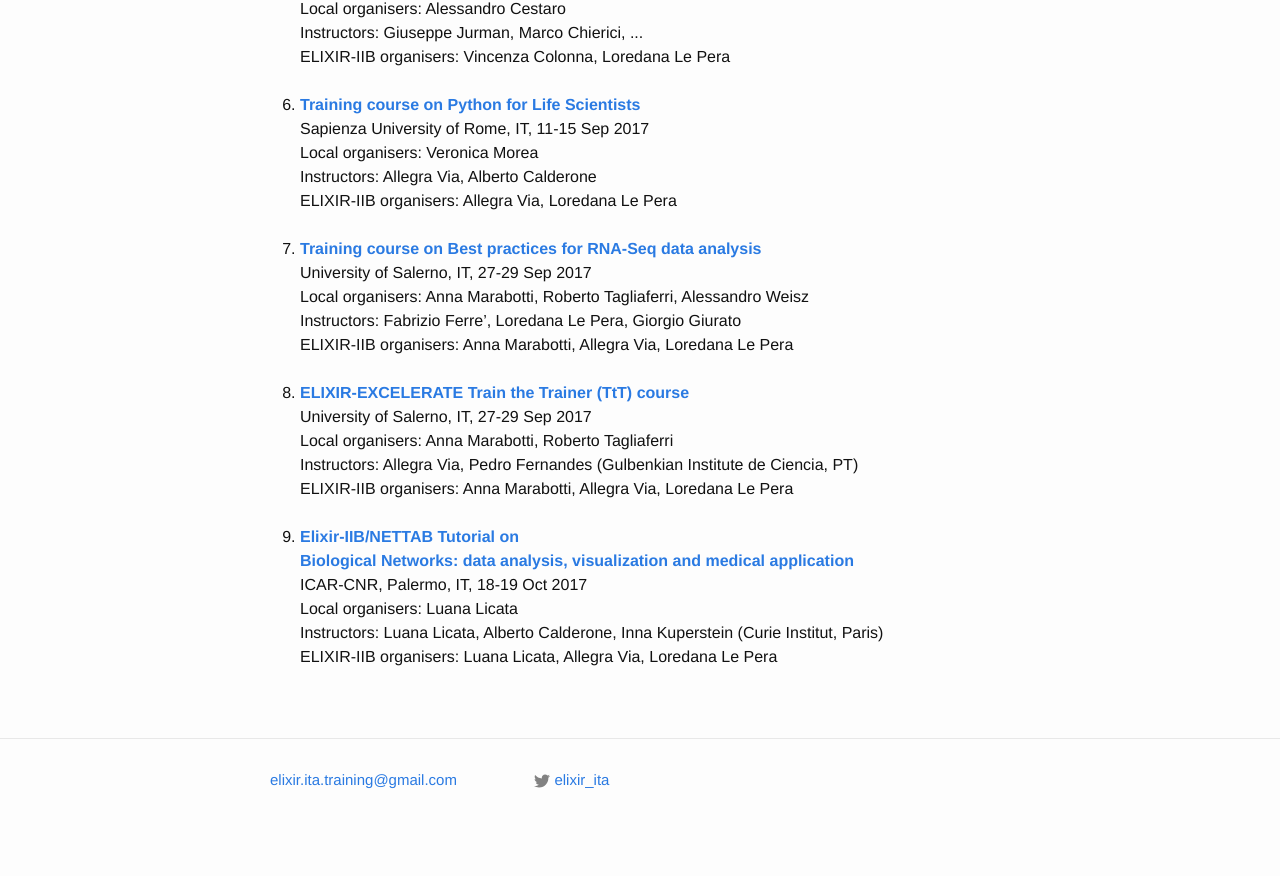
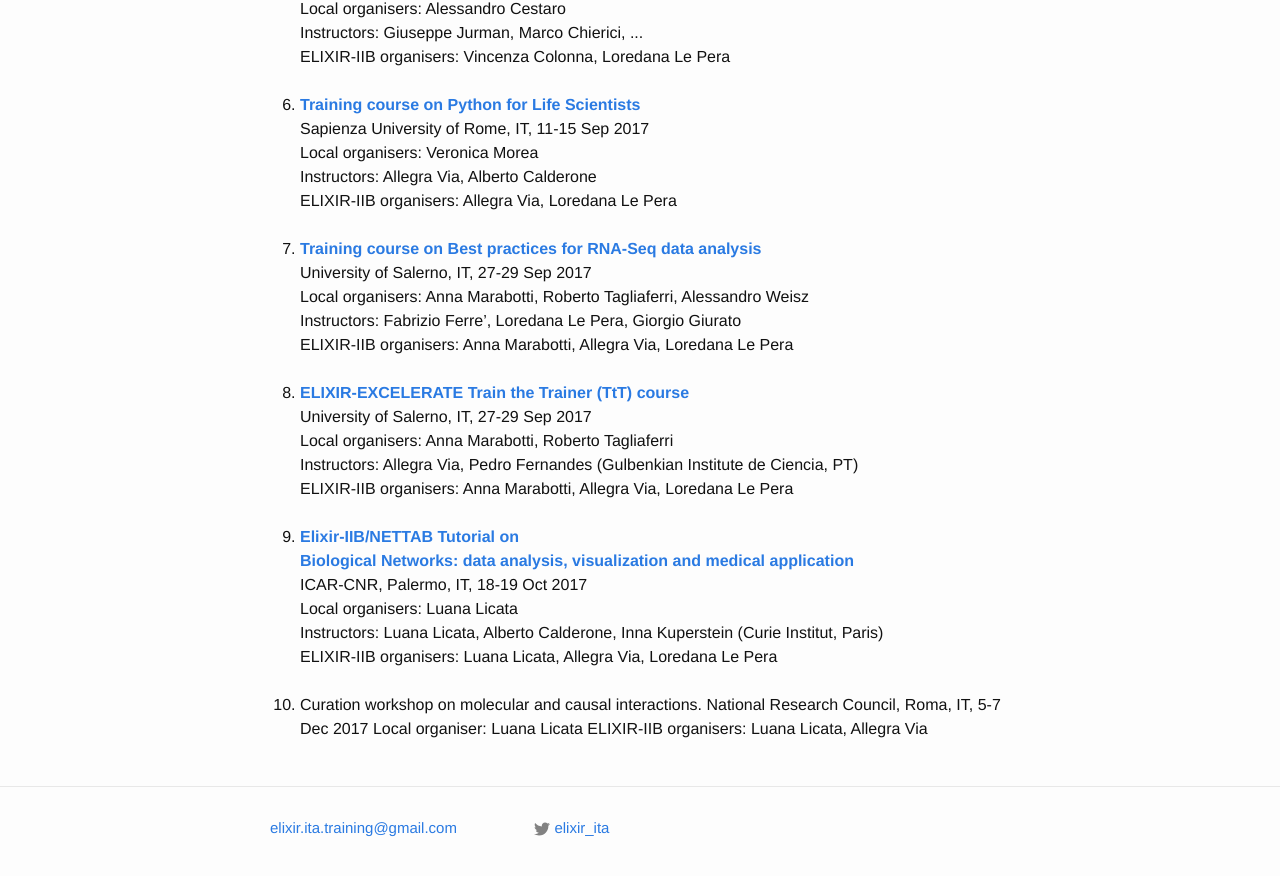
Before and after one commit to ELIXIR-IIB-training/website, a Jekyll site: the page built from docs/programme2017_copy.html, in a window 1280 px wide and 900 px high, scrolled down 1102 px. Shown: the top 876 px of the window. Built offline with Jekyll 4.4.1, drawn with Linux system fonts in a browser that asks for light colours; before the commit the page ends 1954 px from its top, so only the background shows below that.

Commit message:
Add Curation workshop to the programme 2017

```diff
--- a/docs/programme2017_copy.html
+++ b/docs/programme2017_copy.html
@@ -89,6 +89,14 @@ Organisers: Vincenza Colonna, Chiara Batini, Allegra Via</li>
 	ELIXIR-IIB organisers: Luana Licata, Allegra Via, Loredana Le Pera
         </li>
       	<br>
+      	<li>
+      	Curation workshop on molecular and causal interactions.
+      	National Research Council, Roma, IT, 5-7 Dec 2017
+      	Local organiser: Luana Licata
+      	ELIXIR-IIB organisers: Luana Licata, Allegra Via
+      	</li>
+
+
    </ol>
 
 </div>
```
